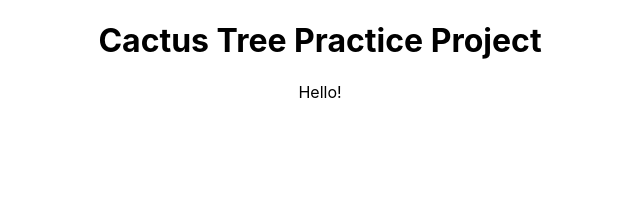
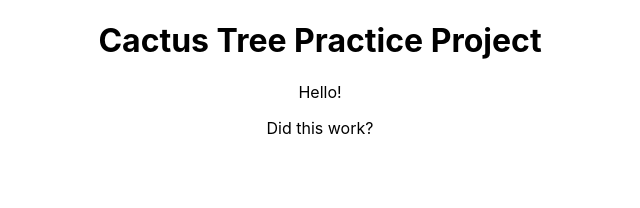
Before and after one commit to jssckbl/cactus-tree, a JavaScript app: page / in a window 1280 px wide. Shown: the top 208 px of the page, without its empty margins (320-960 px from the left). Built offline with nearby package versions, Linux system fonts and the light colour scheme; the HTML template or start-up script is replaced by a standard one.

Commit message:
Josh changed something again

```diff
--- a/src/App.js
+++ b/src/App.js
@@ -5,6 +5,7 @@ function App() {
     <div className="App">
       <h1>Cactus Tree Practice Project</h1>
         <p>Hello!</p>
+        <p>Did this work?</p>
     </div>
   );
 }
```
